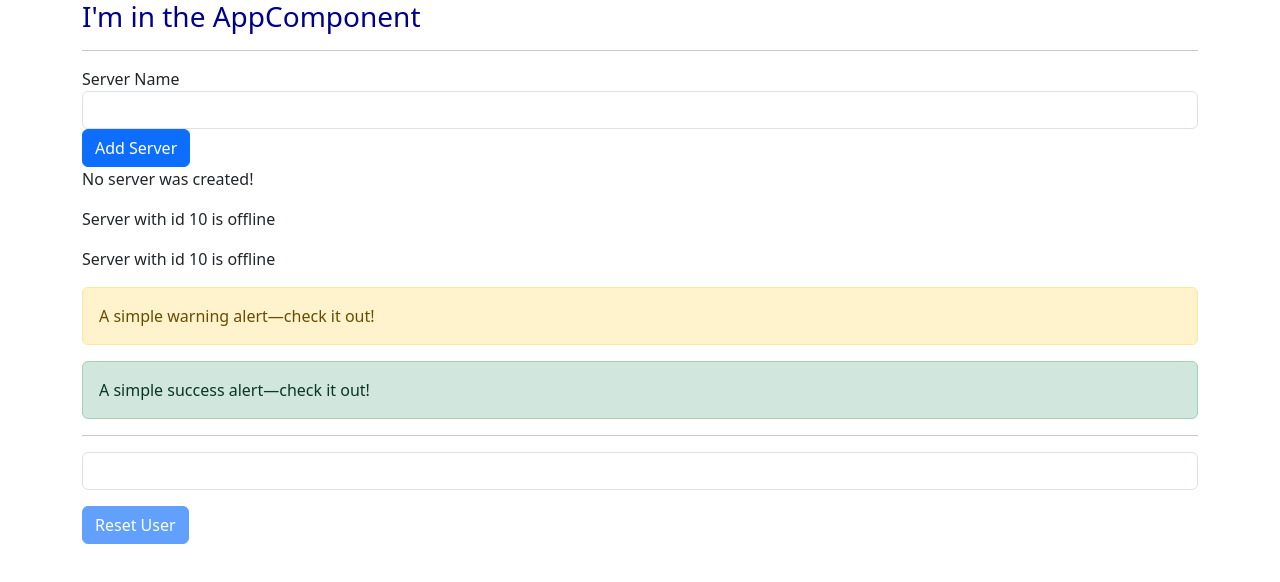
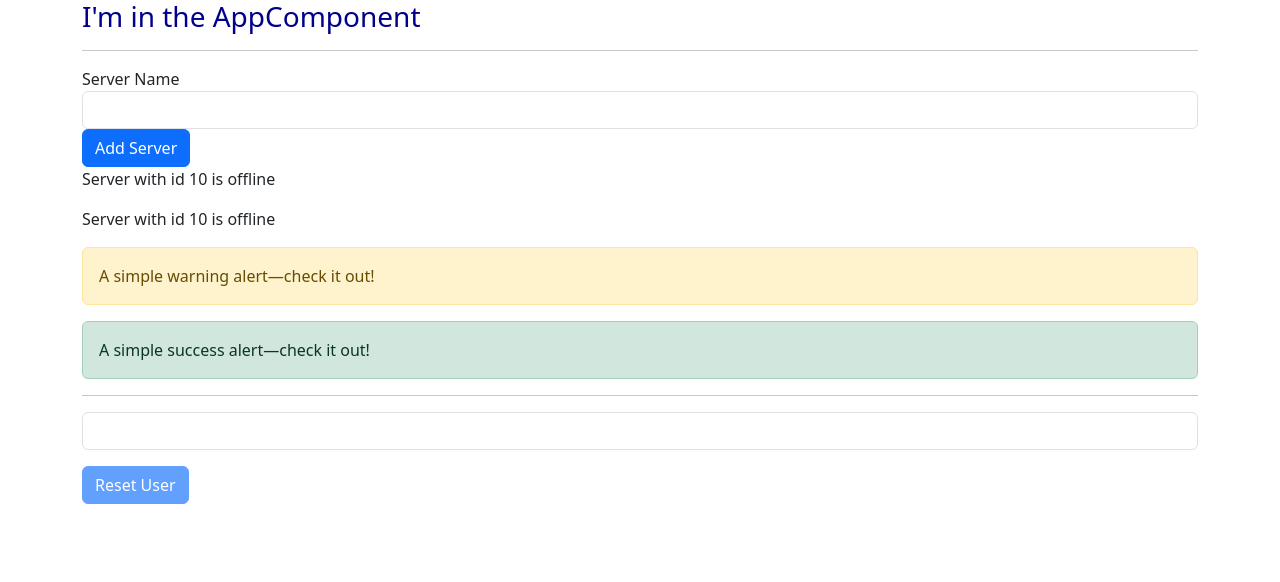
Before and after one commit to developerwill/angular-learning, an Angular app: page / in a window 1280 px wide. Shown: the top 582 px of the page. Built offline with nearby package versions, Linux system fonts and the light colour scheme.

Commit message:
ngIf directive

```diff
--- a/src/app/servers/servers.component.html
+++ b/src/app/servers/servers.component.html
@@ -1,7 +1,3 @@
-<!-- <button class="btn btn-primary" [disabled]="!allowNewServer">
-    Add Server
-</button> -->
-
 <label for="">Server Name</label>
 <input type="text" class="form-control" [(ngModel)]="serverName">
 
@@ -9,9 +5,7 @@
     Add Server
 </button>
 
-<!-- <p>Server name: {{ serverName }}</p> -->
-
-<p>{{ serverCreationStatus }}</p>
+<p *ngIf="serverCreated">{{ serverCreationStatus }}</p>
 
 <app-server />
 <app-server />
--- a/src/app/servers/servers.component.ts
+++ b/src/app/servers/servers.component.ts
@@ -12,6 +12,7 @@ export class ServersComponent implements OnInit {
     allowNewServer: boolean = false;
     serverCreationStatus: string = 'No server was created!';
     serverName: string = '';
+    serverCreated: boolean = false;
 
     constructor() {
         setTimeout(() => {
@@ -23,7 +24,10 @@ export class ServersComponent implements OnInit {
     }
 
     onCreateServer() {
-        this.serverCreationStatus = 'Server was created! Name is ' + this.serverName;
+        if (this.serverName !== '') {
+            this.serverCreated = true;
+            this.serverCreationStatus = 'Server was created! Name is ' + this.serverName;
+        }
     }
 
     onUpdateServerName(event: Event) {
```
